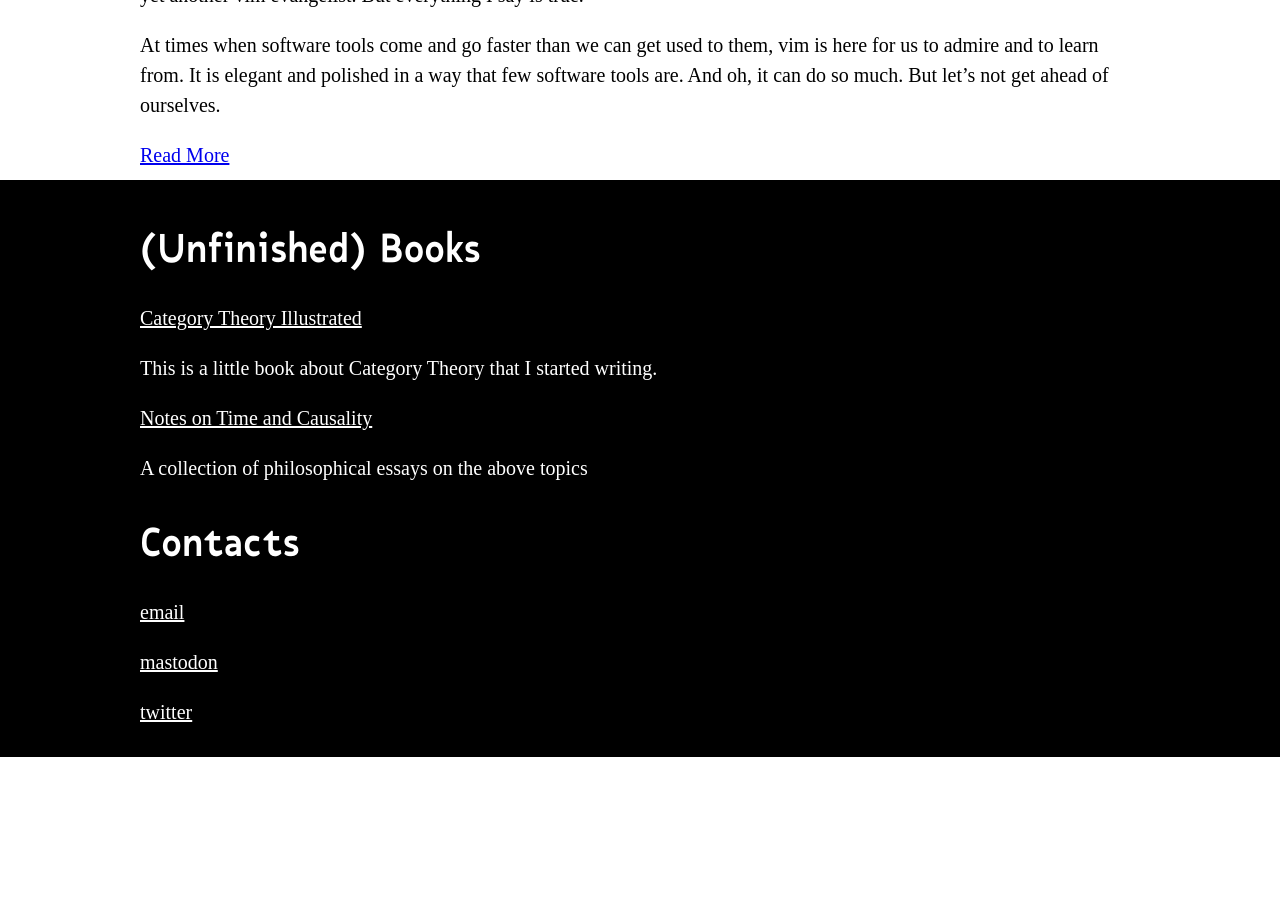
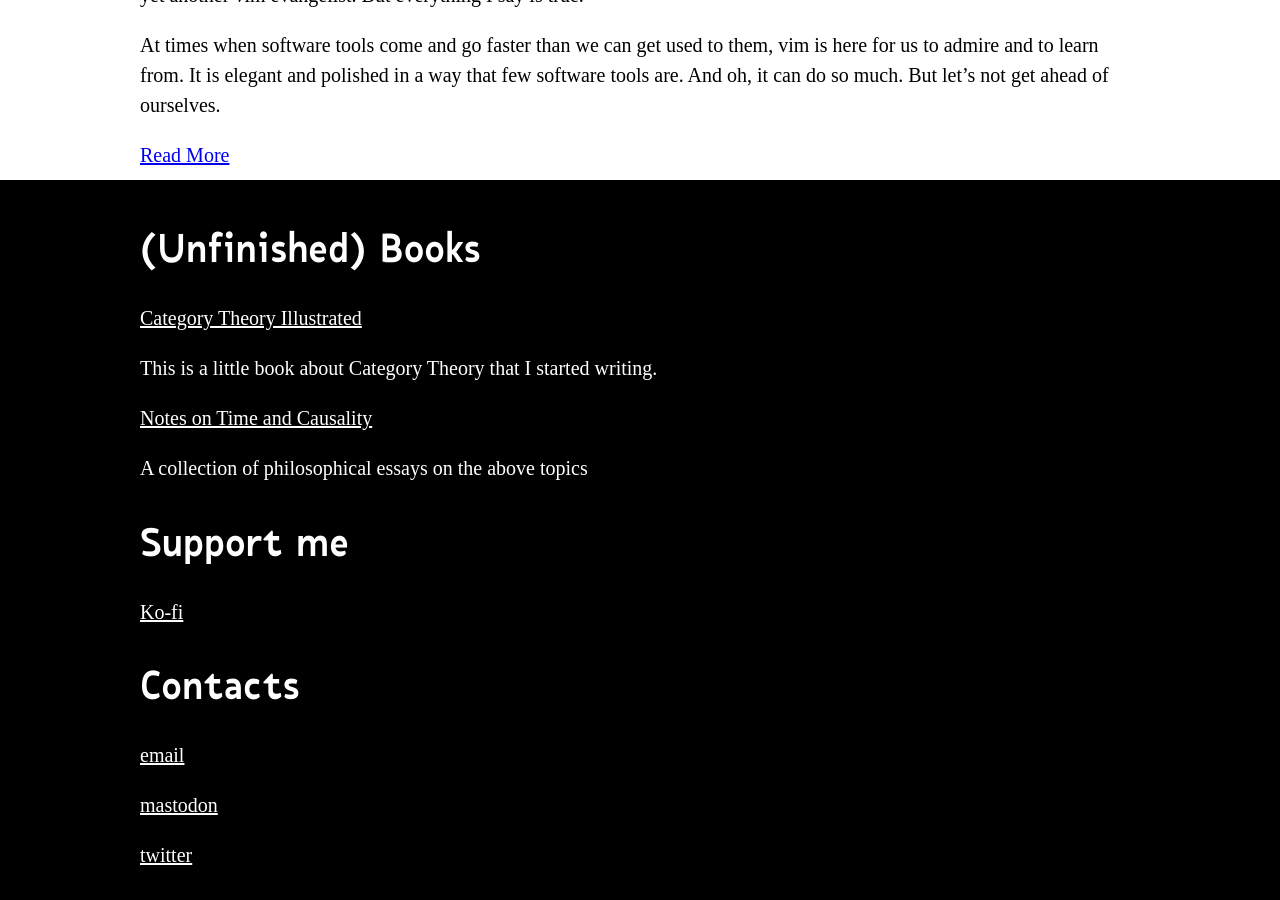
Before and after one commit to abuseofnotation/abuseofnotation.github.io, a Jekyll site: the page built from index.html, in a window 1280 px wide and 900 px high, scrolled down 3382 px. Built offline with Jekyll 4.4.1, drawn with Linux system fonts in a browser that asks for light colours; before the commit the page ends 4139 px from its top, so only the background shows below that.

Commit message:
kofi link

```diff
--- a/_layouts/default.html
+++ b/_layouts/default.html
@@ -51,6 +51,8 @@
           <p>
             A collection of philosophical essays on the above topics
           </p>
+          <h1>Support me</h1>
+          <p><a href="https://ko-fi.com/borismarinov">Ko-fi</a></p>
 
           <!--
           <p><a href="/the-case">The Case of Den Lee and the Japanese dolls</a></p>
```
